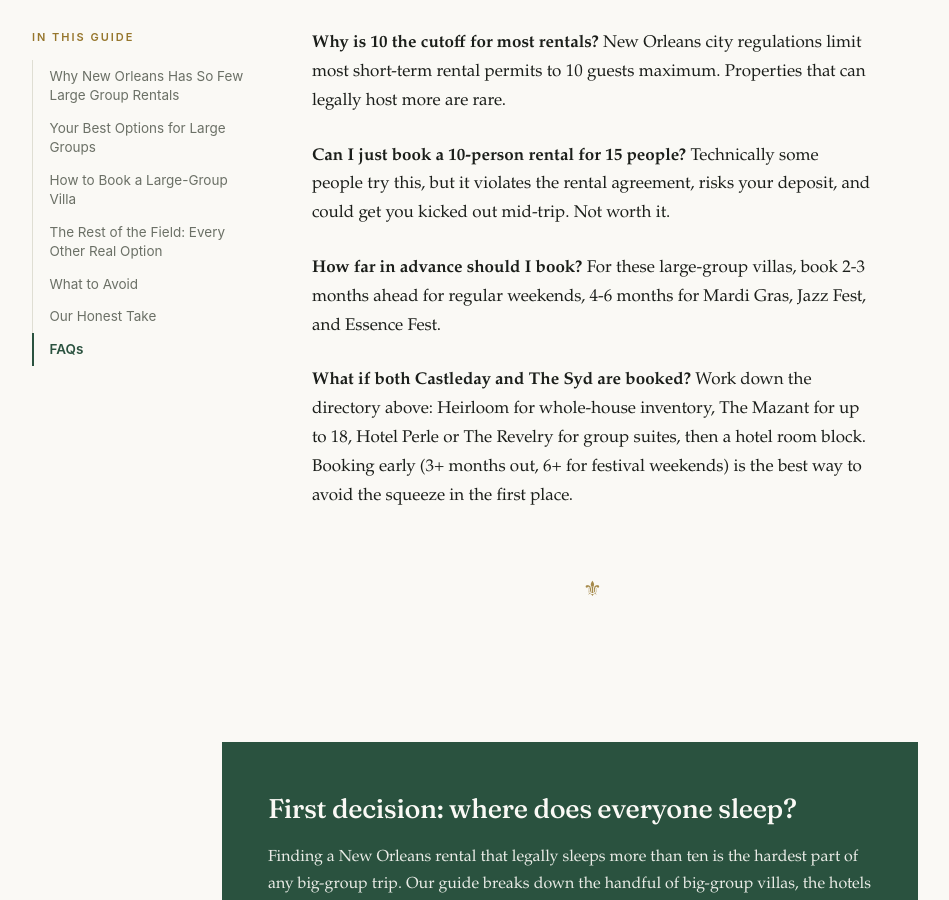
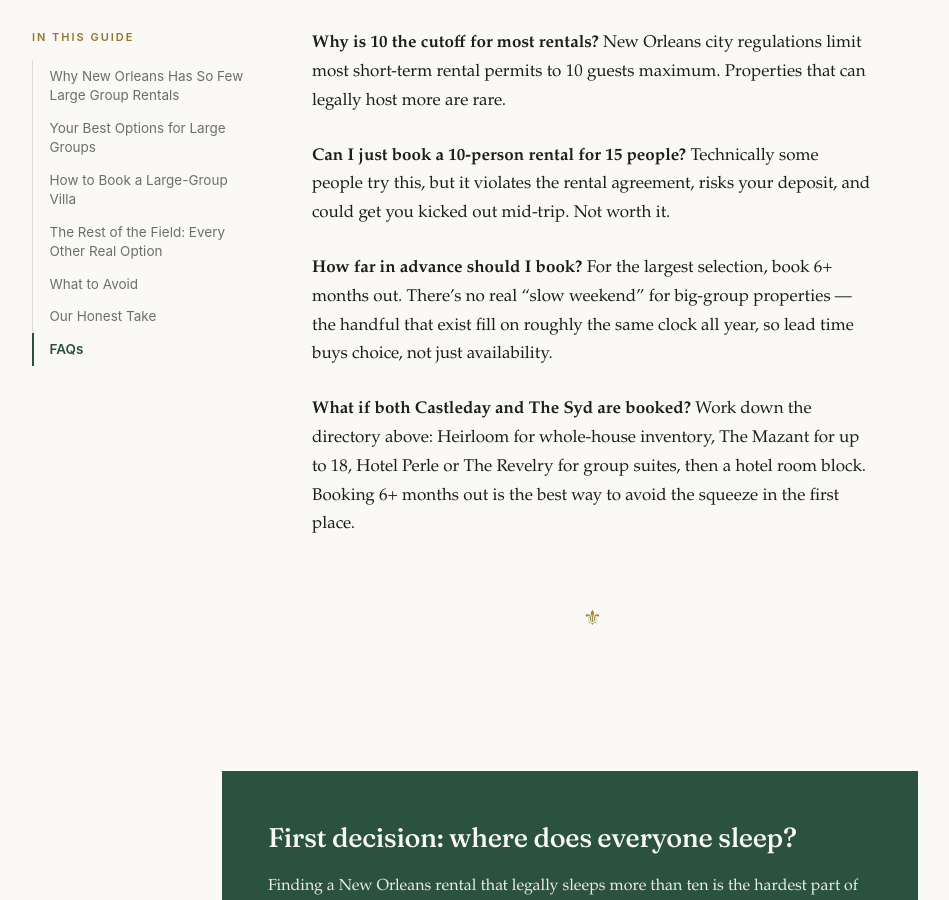
Before and after one commit to sjworth-dev/nola-group-travel, a Jekyll site: the page built from where-to-stay.md, in a window 1280 px wide and 900 px high, scrolled down 8596 px. Shown: the whole window, without its empty margins (70-1019 px from the left). Built offline with Jekyll 4.4.1, drawn with Linux system fonts in a browser that asks for light colours.

Commit message:
copy: one consistent booking line — 'for the largest selection, book 6+ months out'
Drops per-weekend/per-event lead-time variations from where-to-stay FAQs,
the sleeper-weekends Halloween row, and the Jazz Fest coverline; ROADMAP
voice rules now require the standard line and tell refresh passes to
replace variable windows in old guides

Co-Authored-By: Claude Fable 5 <noreply@anthropic.com>

```diff
--- a/_layouts/home.html
+++ b/_layouts/home.html
@@ -29,7 +29,7 @@ layout: default
 <div class="coverlines">
   <div class="container">
     <a href="{{ '/guides/mardi-gras-group-guide/' | relative_url }}"><strong>Mardi Gras</strong> — dates &amp; strategy</a>
-    <a href="{{ '/guides/jazz-fest-group-guide/' | relative_url }}"><strong>Jazz Fest</strong> — book 12 months out</a>
+    <a href="{{ '/guides/jazz-fest-group-guide/' | relative_url }}"><strong>Jazz Fest</strong> — the group playbook</a>
     <a href="{{ '/guides/restaurant-guide/' | relative_url }}"><strong>Restaurants</strong> that seat 20+</a>
     <a href="{{ '/guides/transportation-guide/' | relative_url }}"><strong>Getting around</strong> without 6 Ubers</a>
     <a href="{{ '/where-to-stay/' | relative_url }}"><strong>Villas</strong> that sleep 30</a>
@@ -92,7 +92,7 @@ layout: default
     <a class="hood-row" href="{{ '/guides/nola-group-carnival-season-parade-calendar/' | relative_url }}"><h3>The first big parade weekend</h3><p>Full-scale Uptown parades, a fraction of the Fat Tuesday crowds, and villas you can still book. The connoisseur's Mardi Gras.</p><span class="chipdate">Two weekends before Fat Tuesday</span><span class="arrow">→</span></a>
     <a class="hood-row" href="{{ '/guides/french-quarter-fest/' | relative_url }}"><h3>French Quarter Fest</h3><p>The biggest free festival in the South, and the one locals pick over Jazz Fest. Twenty-plus stages, zero tickets.</p><span class="chipdate">Mid-April</span><span class="arrow">→</span></a>
     <a class="hood-row" href="{{ '/guides/festival-season-calendar/' | relative_url }}"><h3>Satchmo SummerFest</h3><p>A brass-heavy weekend honoring Louis Armstrong, at the softest villa prices of the year. The August heat is the cover charge.</p><span class="chipdate">Early August</span><span class="arrow">→</span></a>
-    <a class="hood-row" href="{{ '/guides/halloween-guide/' | relative_url }}"><h3>Halloween weekend</h3><p>The least-secret pick on this list: a top-tier costume city with its own parade, Krewe of Boo. Book six to eight weeks out.</p><span class="chipdate">Late October</span><span class="arrow">→</span></a>
+    <a class="hood-row" href="{{ '/guides/halloween-guide/' | relative_url }}"><h3>Halloween weekend</h3><p>The least-secret pick on this list: a top-tier costume city with its own parade, Krewe of Boo.</p><span class="chipdate">Late October</span><span class="arrow">→</span></a>
   </div>
 </section>
 
--- a/where-to-stay.md
+++ b/where-to-stay.md
@@ -171,7 +171,7 @@ New Orleans city regulations limit most short-term rental permits to 10 guests m
 Technically some people try this, but it violates the rental agreement, risks your deposit, and could get you kicked out mid-trip. Not worth it.
 
 **How far in advance should I book?**
-For these large-group villas, book 2-3 months ahead for regular weekends, 4-6 months for Mardi Gras, Jazz Fest, and Essence Fest.
+For the largest selection, book 6+ months out. There's no real "slow weekend" for big-group properties — the handful that exist fill on roughly the same clock all year, so lead time buys choice, not just availability.
 
 **What if both Castleday and The Syd are booked?**
-Work down the directory above: Heirloom for whole-house inventory, The Mazant for up to 18, Hotel Perle or The Revelry for group suites, then a hotel room block. Booking early (3+ months out, 6+ for festival weekends) is the best way to avoid the squeeze in the first place.
+Work down the directory above: Heirloom for whole-house inventory, The Mazant for up to 18, Hotel Perle or The Revelry for group suites, then a hotel room block. Booking 6+ months out is the best way to avoid the squeeze in the first place.
```
Also changed, not shown: ROADMAP.md (+1 -0 lines).
